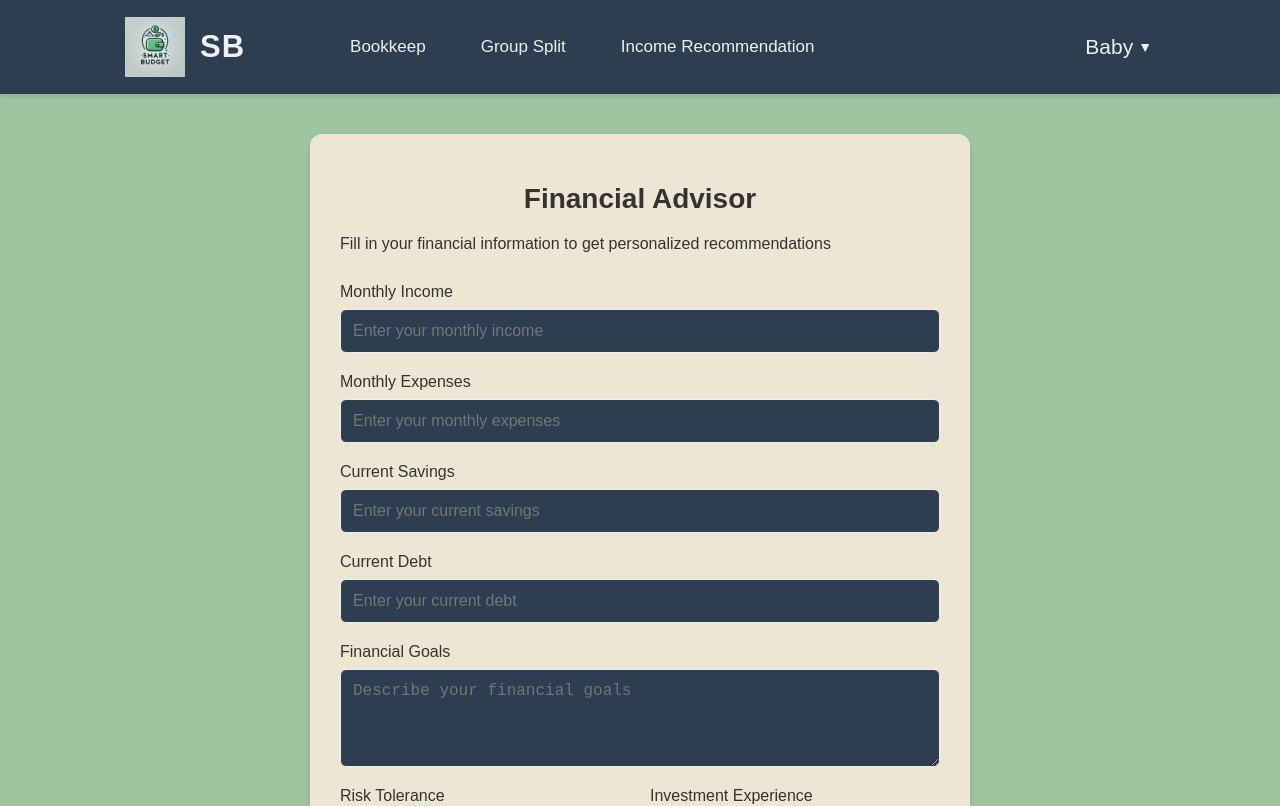
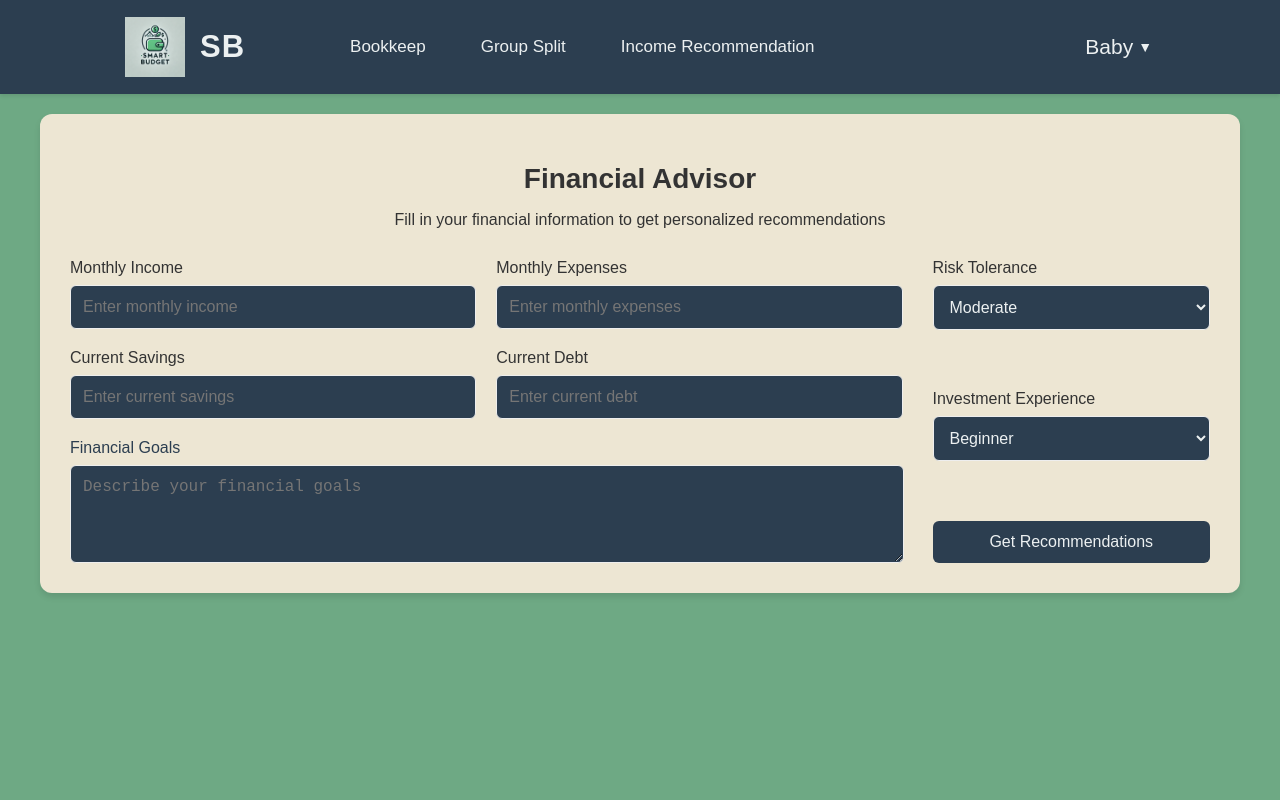
Before and after one commit to lylahub/Project130, a React (Create React App) app in the folder frontend/: page /income-re in a window 1280 px wide. Shown: the top 806 px of the page. Built offline with nearby package versions, Linux system fonts and the light colour scheme.

Commit message:
adjust the css of income re page
fix the layout of the input section and recommendation section

```diff
--- a/frontend/src/css/IncomeRe.css
+++ b/frontend/src/css/IncomeRe.css
@@ -1,58 +1,85 @@
-/* src/css/IncomeRecommendation.css */
 .income-recommendation-container {
   min-height: 100vh;
   background-color: var(--background-primary);
 }
 
-  .content-container {
+.page-container {
+  padding: 20px;
+  display: flex;
+  flex-direction: column;
+  gap: 40px; /* Add spacing between blocks */
+}
+
+.block-container {
   max-width: 1200px;
   margin: 0 auto;
-    padding: 40px 20px;
-    display: flex;
-    gap: 40px;
-    flex-wrap: wrap;
+  width: 100%;
 }
 
-  .form-section {
-    flex: 1;
-    min-width: 300px;
+.form-block {
   background-color: var(--background-secondary);
   padding: 30px;
   border-radius: 12px;
   box-shadow: 0 4px 6px var(--shadow-color);
 }
 
-  .form-section h1 {
+.form-block h1 {
   color: var(--text-secondary);
   margin-bottom: 10px;
   font-size: 28px;
+  text-align: center;
 }
 
-  .form-section p {
+.form-block p {
   color: var(--text-secondary);
   margin-bottom: 30px;
+  text-align: center;
 }
 
-  .financial-form {
+.form-content {
+  display: flex;
+  gap: 30px;
+}
+
+.input-section {
+  flex: 3;
   display: flex;
   flex-direction: column;
   gap: 20px;
 }
 
-  .form-group {
+.side-section {
+  flex: 1;
+  display: flex;
+  flex-direction: column;
+  gap: 20px;
+}
+
+.input-pairs {
+  display: flex;
+  flex-direction: column;
+  gap: 20px;
+}
+
+.input-pair {
+  display: flex;
+  gap: 20px;
+}
+
+.input-group {
   display: flex;
   flex-direction: column;
   gap: 8px;
+  flex: 1;
 }
 
-  .form-group label {
+.input-group label {
   color: var(--text-secondary);
   font-weight: 500;
 }
 
-  .form-group input,
-  .form-group select,
-  .form-group textarea {
+.input-group input,
+.input-group select {
   padding: 12px;
   border: 1px solid var(--border-color);
   border-radius: 6px;
@@ -61,29 +88,42 @@
   color: var(--text-color);
 }
 
-  .form-group input:focus,
-  .form-group select:focus,
-  .form-group textarea:focus {
+.goals-section {
+  display: flex;
+  flex-direction: column;
+  gap: 8px;
+}
+
+.goals-section textarea {
+  padding: 12px;
+  border: 1px solid var(--border-color);
+  border-radius: 6px;
+  font-size: 16px;
+  background-color: var(--primary-color);
+  color: var(--text-color);
+  width: 100%;
+  resize: vertical;
+  width: 97%;
+}
+
+.input-group input:focus,
+.input-group select:focus,
+.goals-section textarea:focus {
   outline: none;
   border-color: var(--text-color);
-  }
-
-  .form-row {
-    display: grid;
-    grid-template-columns: 1fr 1fr;
-    gap: 20px;
 }
 
 .submit-button {
   background-color: var(--primary-color);
   color: var(--text-color);
-    padding: 14px 28px;
+  padding: 12px;
   border: none;
   border-radius: 6px;
   cursor: pointer;
   font-size: 16px;
   font-weight: 500;
-    transition: background-color 0.2s;
+  transition: all 0.2s;
+  margin-top: auto;
 }
 
 .submit-button:hover {
@@ -95,64 +135,140 @@
   cursor: not-allowed;
 }
 
-  .recommendation-section {
-    flex: 1;
-    min-width: 300px;
+.recommendation-block {
   background-color: var(--background-secondary);
-    padding: 30px;
-    border-radius: 12px;
-    box-shadow: 0 4px 6px var(--shadow-color);
+  border-radius: 16px;
+  box-shadow: 0 8px 16px rgba(0, 0, 0, 0.1);
+  overflow: hidden;
 }
 
-  .recommendation-section h2 {
+.recommendation-block h2 {
   color: var(--text-secondary);
-    margin-bottom: 20px;
-    font-size: 24px;
+  font-size: 28px;
+  padding: 24px 32px;
+  margin: 0;
+  background-color: var(--background-secondary);
+  border-bottom: 1px solid var(--border-color);
 }
 
-  .recommendation-summary,
-  .recommendation-suggestions,
-  .recommendation-details {
-    margin-bottom: 30px;
+.recommendation-content {
+  padding: 32px;
+  color: var(--text-secondary);
+  display: grid;
+  grid-template-columns: 2fr 1fr;
+  gap: 32px;
 }
 
-  .recommendation-section h3 {
-    color: var(--text-secondary);
-    margin-bottom: 15px;
-    font-size: 20px;
+.recommendation-summary {
+  padding-right: 32px;
+  border-right: 1px solid var(--border-color);
 }
 
-  .recommendation-section p {
+.recommendation-summary h3 {
   color: var(--text-secondary);
+  font-size: 22px;
+  margin-bottom: 20px;
+  font-weight: 600;
+}
+
+.recommendation-content p {
   line-height: 1.6;
+  margin-bottom: 16px;
+  font-size: 16px;
+}
+
+.recommendation-suggestions {
+  margin: 0;
+}
+
+.recommendation-suggestions h3 {
+  color: var(--text-secondary);
+  font-size: 22px;
+  margin-bottom: 20px;
+  font-weight: 600;
 }
 
 .recommendation-suggestions ul {
-    list-style-type: none;
+  list-style: none;
   padding: 0;
+  margin: 0;
 }
 
 .recommendation-suggestions li {
-    color: var(--text-secondary);
-    padding: 10px 0;
+  position: relative;
+  padding: 16px 0 16px 28px;
   border-bottom: 1px solid var(--border-color);
+  line-height: 1.5;
 }
 
 .recommendation-suggestions li:last-child {
   border-bottom: none;
 }
 
-  @media (max-width: 768px) {
-    .form-row {
-      grid-template-columns: 1fr;
+.recommendation-suggestions li::before {
+  content: "•";
+  position: absolute;
+  left: 0;
+  color: var(--primary-color);
+  font-weight: bold;
+  font-size: 24px;
+  line-height: 1;
 }
 
-    .content-container {
+.numbered-section {
+  margin-bottom: 24px;
   padding: 20px;
+  background-color: rgba(var(--primary-rgb), 0.05);
+  border-radius: 12px;
 }
 
-    .form-section,
-    .recommendation-section {
-      padding: 20px;
+.numbered-section h3 {
+  display: flex;
+  align-items: center;
+  gap: 12px;
+  margin-bottom: 16px;
+}
+
+.numbered-section h3::before {
+  content: counter(section);
+  background-color: var(--primary-color);
+  color: var(--text-color);
+  width: 32px;
+  height: 32px;
+  border-radius: 50%;
+  display: flex;
+  align-items: center;
+  justify-content: center;
+  font-size: 18px;
+  font-weight: bold;
+}
+
+@media (max-width: 968px) {
+  .recommendation-content {
+    grid-template-columns: 1fr;
+    gap: 24px;
+  }
+
+  .recommendation-summary {
+    padding-right: 0;
+    border-right: none;
+    border-bottom: 1px solid var(--border-color);
+    padding-bottom: 24px;
   }
 }
+
+@media (max-width: 768px) {
+  .recommendation-block h2 {
+    font-size: 24px;
+    padding: 20px 24px;
+  }
+
+  .recommendation-content {
+    padding: 24px;
+  }
+
+  .numbered-section {
+    padding: 16px;
+    margin-bottom: 20px;
+  }
+}
--- a/frontend/src/css/theme.css
+++ b/frontend/src/css/theme.css
@@ -6,7 +6,7 @@
     --text-color: #ecf0f1;         /* 主要文字顏色 */
 
     /* 背景顏色 */
-    --background-primary: #9ec4a0;   /* 主要背景 */
+    --background-primary: #6ea984;   /* 主要背景 */
     --background-secondary: #ede6d3; /* 次要背景，如卡片 */
 
     /* 互動效果 */
--- a/frontend/src/pages/IncomeRe.js
+++ b/frontend/src/pages/IncomeRe.js
@@ -40,9 +40,9 @@ const IncomeRecommendation = () => {
         ],
         detailedPlan: "Further detailed financial plan will go here...",
       });
-      setIsLoading(false);
     } catch (error) {
       console.error('Error getting recommendations:', error);
+    } finally {
       setIsLoading(false);
     }
   };
@@ -50,61 +50,67 @@ const IncomeRecommendation = () => {
   return (
     <div className="income-recommendation-container">
       <Navbar username="Baby" />
-        <div className="content-container">
-          <div className="form-section">
+      <div className="page-container">
+        <div className="block-container">
+          <div className="form-block">
             <h1>Financial Advisor</h1>
             <p>Fill in your financial information to get personalized recommendations</p>
 
             <form onSubmit={handleSubmit} className="financial-form">
-              <div className="form-group">
+              <div className="form-content">
+                <div className="input-section">
+                  <div className="input-pairs">
+                    <div className="input-pair">
+                      <div className="input-group">
                         <label>Monthly Income</label>
                         <input
                           type="number"
                           name="monthlyIncome"
                           value={financialData.monthlyIncome}
                           onChange={handleInputChange}
-                    placeholder="Enter your monthly income"
+                          placeholder="Enter monthly income"
                           required
                         />
                       </div>
-
-              <div className="form-group">
+                      <div className="input-group">
                         <label>Monthly Expenses</label>
                         <input
                           type="number"
                           name="monthlyExpenses"
                           value={financialData.monthlyExpenses}
                           onChange={handleInputChange}
-                    placeholder="Enter your monthly expenses"
+                          placeholder="Enter monthly expenses"
                           required
                         />
                       </div>
+                    </div>
 
-              <div className="form-group">
+                    <div className="input-pair">
+                      <div className="input-group">
                         <label>Current Savings</label>
                         <input
                           type="number"
                           name="savings"
                           value={financialData.savings}
                           onChange={handleInputChange}
-                    placeholder="Enter your current savings"
+                          placeholder="Enter current savings"
                           required
                         />
                       </div>
-
-              <div className="form-group">
+                      <div className="input-group">
                         <label>Current Debt</label>
                         <input
                           type="number"
                           name="debt"
                           value={financialData.debt}
                           onChange={handleInputChange}
-                    placeholder="Enter your current debt"
+                          placeholder="Enter current debt"
                           required
                         />
                       </div>
+                    </div>
 
-              <div className="form-group">
+                    <div className="goals-section">
                       <label>Financial Goals</label>
                       <textarea
                         name="financialGoals"
@@ -114,9 +120,11 @@ const IncomeRecommendation = () => {
                         rows="4"
                       />
                     </div>
+                  </div>
+                </div>
 
-              <div className="form-row">
-                <div className="form-group">
+                <div className="side-section">
+                  <div className="input-group">
                     <label>Risk Tolerance</label>
                     <select
                       name="riskTolerance"
@@ -129,7 +137,7 @@ const IncomeRecommendation = () => {
                     </select>
                   </div>
 
-                <div className="form-group">
+                  <div className="input-group">
                     <label>Investment Experience</label>
                     <select
                       name="investmentExperience"
@@ -141,23 +149,25 @@ const IncomeRecommendation = () => {
                       <option value="experienced">Experienced</option>
                     </select>
                   </div>
-              </div>
 
                   <button type="submit" className="submit-button" disabled={isLoading}>
-                {isLoading ? 'Getting Recommendations...' : 'Get Recommendations'}
+                    {isLoading ? 'Processing...' : 'Get Recommendations'}
                   </button>
+                </div>
+              </div>
             </form>
+          </div>
         </div>
 
         {recommendation && (
-              <div className="recommendation-section">
+          <div className="block-container">
+            <div className="recommendation-block">
               <h2>Your Personal Financial Recommendations</h2>
-
+              <div className="recommendation-content">
                 <div className="recommendation-summary">
                   <h3>Summary</h3>
                   <ReactMarkdown>{recommendation.summary}</ReactMarkdown>
                 </div>
-
                 <div className="recommendation-suggestions">
                   <h3>Key Suggestions</h3>
                   <ul>
@@ -166,10 +176,7 @@ const IncomeRecommendation = () => {
                     ))}
                   </ul>
                 </div>
-
-                <div className="recommendation-details">
-                  <h3>Detailed Plan</h3>
-                  <ReactMarkdown>{recommendation.detailedPlan}</ReactMarkdown>
+              </div>
             </div>
           </div>
         )}
```
Also changed, not shown: frontend/src/FinancialAdvice.css (deleted, +0 -34 lines), frontend/src/FinancialAdvice.js (deleted, +0 -51 lines). Lines whose indentation alone changed are shown as unchanged.
